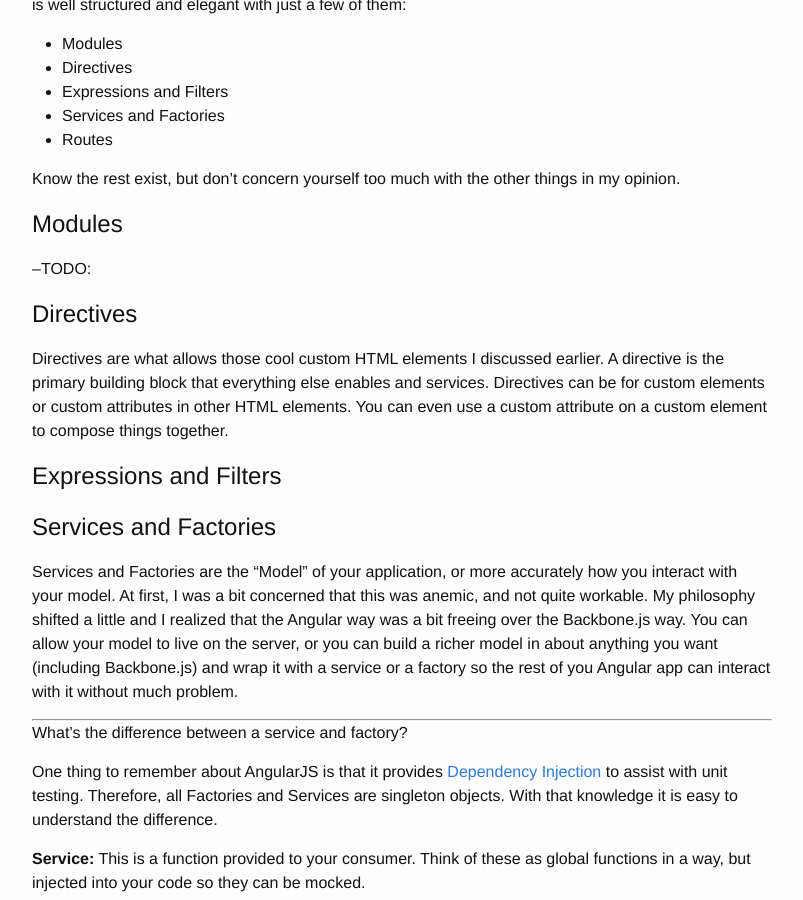
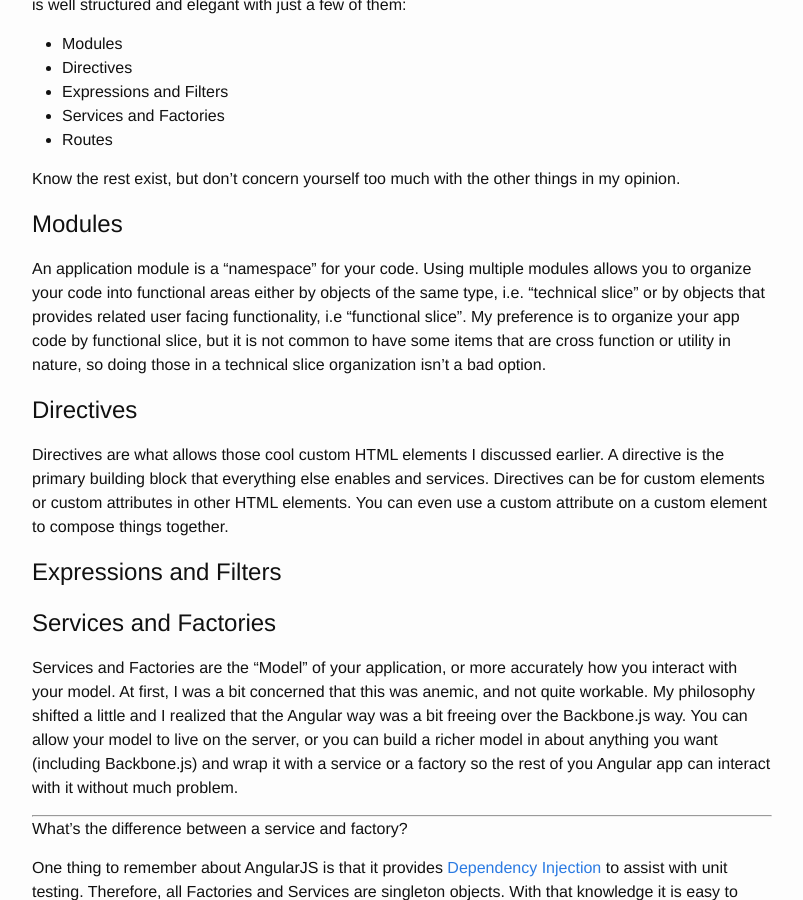
Before and after one commit to caseylmanus/caseylmanus.github.io, a Jekyll site: the page built from _posts/2014-12-12-Angular-Notes.md, in a window 1280 px wide and 900 px high, scrolled down 1808 px. Shown: the whole window, without its empty margins (238-1041 px from the left). Built offline with Jekyll 4.4.1, drawn with Linux system fonts in a browser that asks for light colours.

Commit message:
adding a not one Modules

```diff
--- a/_posts/2014-12-12-Angular-Notes.md
+++ b/_posts/2014-12-12-Angular-Notes.md
@@ -61,7 +61,7 @@
 
 Modules
 ========
---TODO:
+An application module is a "namespace" for your code.  Using multiple modules allows you to organize your code into functional areas either by objects of the same type, i.e. "technical slice" or by objects that provides related user facing functionality, i.e "functional slice".  My preference is to organize your app code by functional slice, but it is not common to have some items that are cross function or utility in nature, so doing those in a technical slice organization isn't a bad option.
 
 Directives
 =========
```
